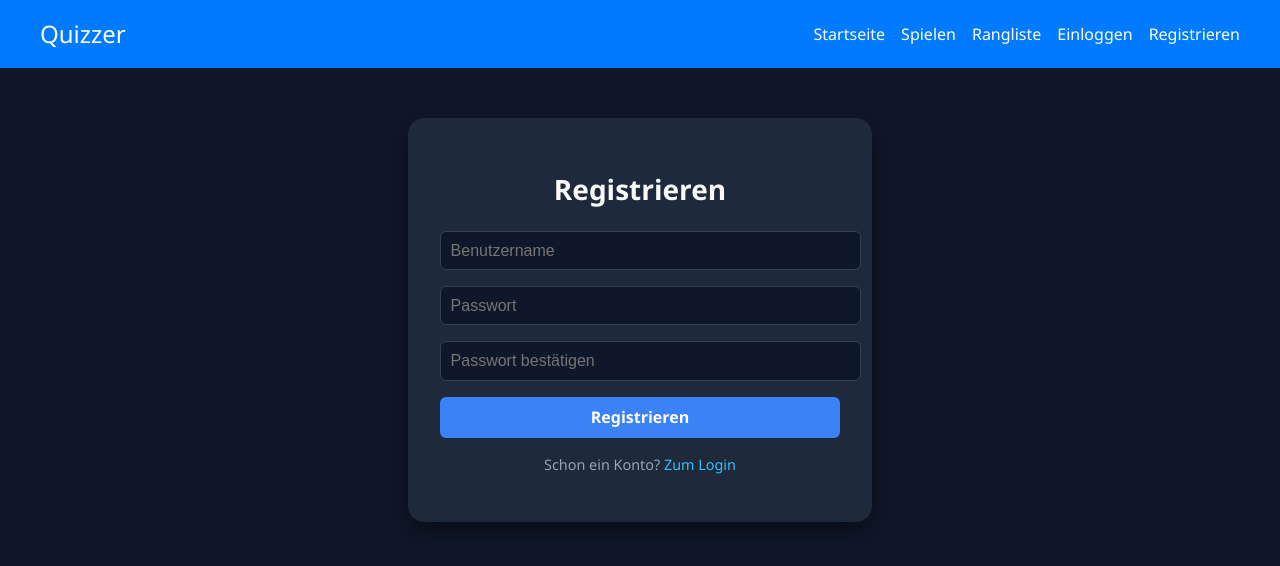
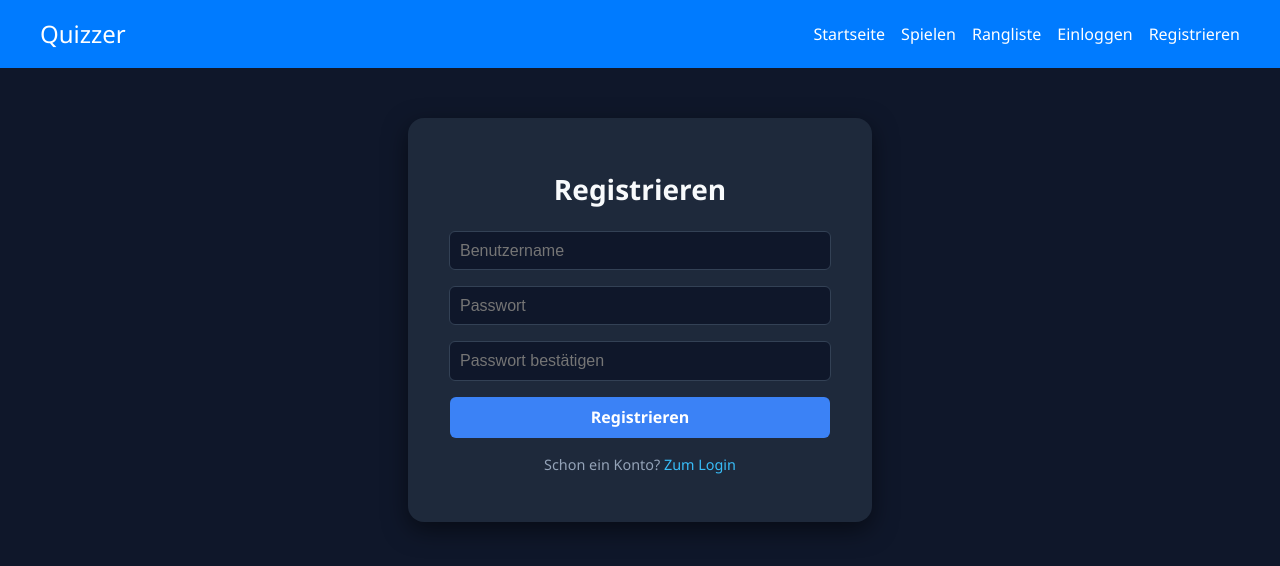
Before and after one commit to mvxsvchs/QuizBuster, a React (Vite) app in the folder QuizBuster/: page /register in a window 1280 px wide. Shown: the top 566 px of the page. Built offline with nearby package versions, Linux system fonts and the light colour scheme.

Commit message:
fixed buttion spacing

```diff
--- a/QuizBuster/src/components/Login.css
+++ b/QuizBuster/src/components/Login.css
@@ -30,7 +30,7 @@
 
 /* Input-Felder */
 .login-input {
-    width: 100%;
+    width: 90%;
     padding: 0.6rem;
     margin-bottom: 1rem;
     border-radius: 0.375rem;
@@ -57,7 +57,7 @@
 
 /* Button */
 .login-button {
-    width: 100%;
+    width: 95%;
     padding: 0.6rem;
     background-color: #3b82f6;
     color: white;
--- a/QuizBuster/src/components/Register.css
+++ b/QuizBuster/src/components/Register.css
@@ -30,7 +30,7 @@
 
 /* Input-Felder */
 .register-input {
-    width: 100%;
+    width: 90%;
     padding: 0.6rem;
     margin-bottom: 1rem;
     border-radius: 0.375rem;
@@ -81,7 +81,7 @@
 
 /* Button */
 .register-button {
-    width: 100%;
+    width: 95%;
     padding: 0.6rem;
     background-color: #3b82f6; /* blue-500 */
     color: white;
```
